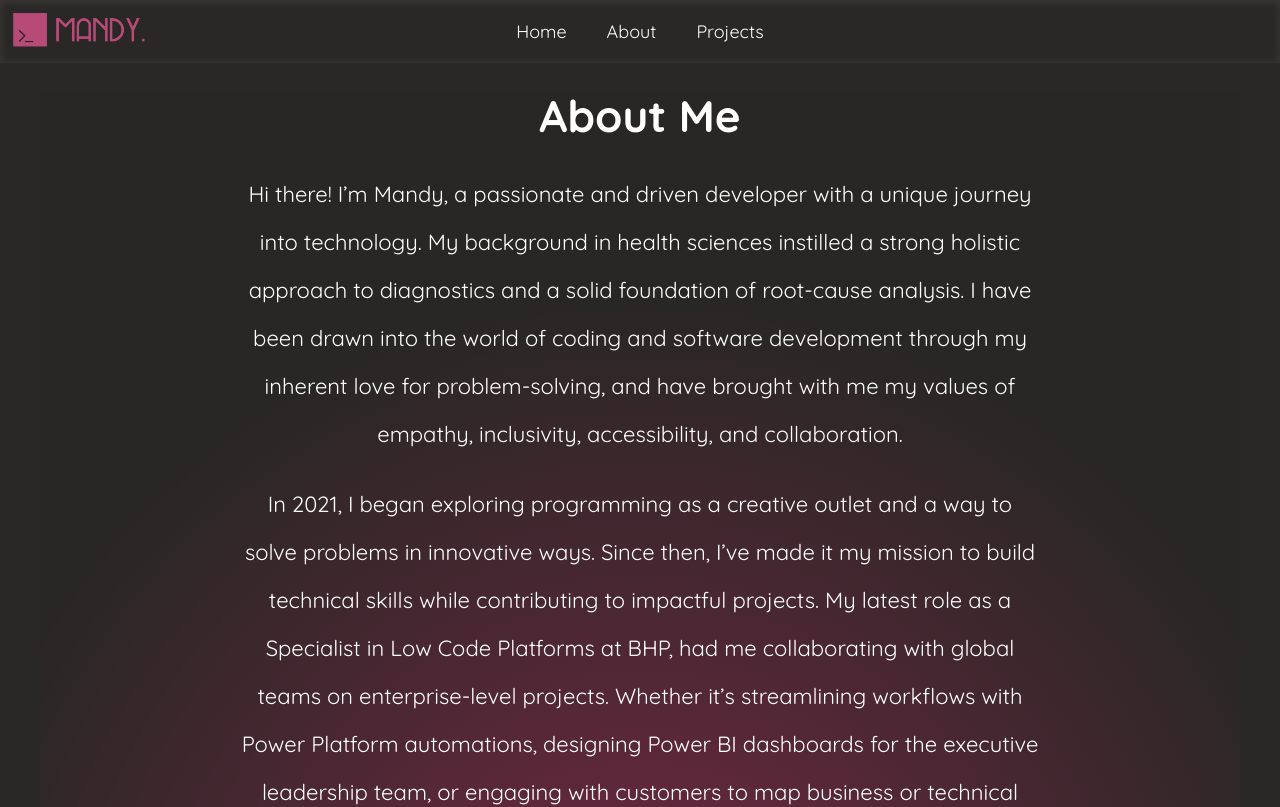
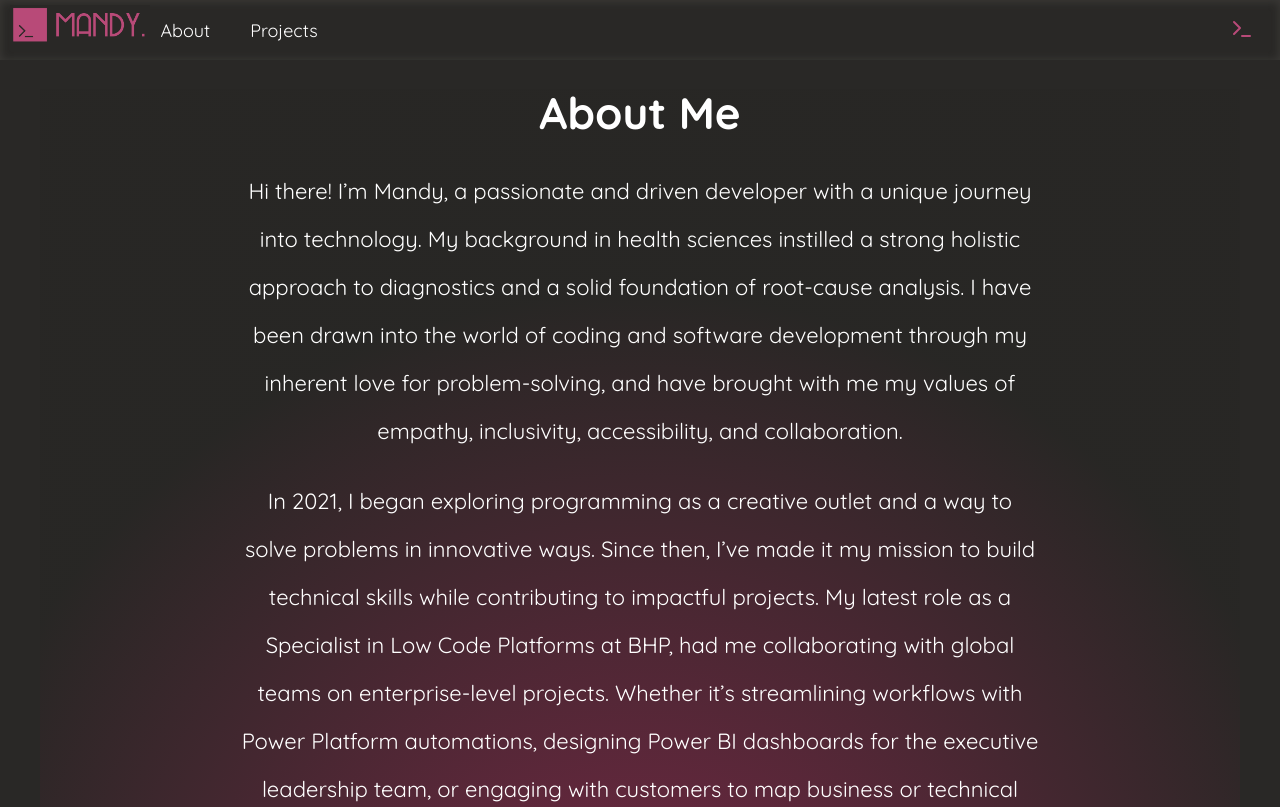
Before and after one commit to mandydc10/react-portfolio, a React (Vite) app: page /about-me in a window 1280 px wide. Shown: the top 807 px of the page. Built offline with nearby package versions, Linux system fonts and the light colour scheme; a web font is replaced by a local one.

Commit message:
Fix: navbar setup as mobile first, and menu button with click animation successfully implemented

```diff
--- a/src/animations.jsx
+++ b/src/animations.jsx
@@ -93,3 +93,30 @@ export const svgVariantsFade = {
         }
     }
 }
+
+export const svgVariantsMenuOpen = {
+    initial: { rotate: 0 },
+    animate: {
+        rotate: [0, 90],
+        transition: {
+            times: [0, 1],
+            duration: 0.7,
+            type: "keyframes",
+            ease: "easeInOut",
+        }
+    }
+}
+
+export const svgVariantsUnderscoreRotate = {
+    initial: { rotate: 0, y: 0 },
+    animate: {
+        rotate: [0, -45],
+        y: [0, -8],
+        transition: {
+            times: [0, 1],
+            duration: 0.7,
+            type: "keyframes",
+            ease: "easeInOut",
+        }
+    }
+}
--- a/src/components/NavBar.css
+++ b/src/components/NavBar.css
@@ -1,35 +1,83 @@
+/* Small devices (portrait tablets and large phones, 600px and up) */
+/* @media only screen and (min-width: 600px) {...} */
+/* * {
+    border: 1px solid red;
+} */
+
 .header {
-    background-color: var(--secondary_dark);
-    color: var(--secondary_light);
-    font-family: var(--primary_font);
-    font-weight: 400;
-    font-size: 18px;
     display: flex;
     position: sticky;
     top: 0;
+    z-index: 1;
+    justify-content: space-between;
+    align-items: center;
+    background-color: var(--secondary_dark);
+    padding: 10px;
     box-shadow: 0px 1px 8px 1px RGB(128, 127, 121, 0.2) inset;
+    /* border: 1px solid red; */
+}
+
+.logo {
+    position: absolute;
+    top: 0;
+    left: 0;
+    margin: 5px 10px;
+    height: 80%;
+    /* border: 1px solid red; */
 }
 
 nav {
     display: flex;
-    justify-content: center;
     width: 100%;
+}
+
+.nav-links {
+    display: none;
+    /* border: 1px solid red; */
+}
+
+.menu-icon {
+    display: block;
+    align-self: right;
+}
+
+/* .menu-icon polyline:hover {
+    variants:
+} */
+
+@media only screen and (min-width: 768px) {
+    /* For desktop: */
+
+    /* Large devices (laptops/desktops, 992px and up) */
+    /* @media only screen and (min-width: 992px) {...} */
+
+    /* Extra large devices (large laptops and desktops, 1200px and up) */
+    /* @media only screen and (min-width: 1200px) {...} */
+
+
+
+    .header {
+        color: var(--secondary_light);
+        font-family: var(--primary_font);
+        font-weight: 400;
+        font-size: 18px;
+    }
+
+    .logo {
+        height: 40px;
+    }
+
+    nav {
+        justify-content: center;
+    }
+
+    .nav-links {
+        display: block;
+        /* border: 1px solid red; */
+    }
+
+    .menu-icon {
+        display: none;
+    }
 
 }
-
-.logo {
-    position: absolute;
-    height: 40px;
-    top: 10px;
-    left: 10px;
-}
-
-/* nav a {
-    padding: 20px;
-    text-decoration: none;
-    color: var(--white);
-}
-
-nav a:active {
-    color: var(--primary_light);
-} */
--- a/src/components/NavBar.jsx
+++ b/src/components/NavBar.jsx
@@ -1,18 +1,45 @@
-import { Link, NavLink, Outlet } from "react-router-dom";
-import "./NavBar.css";
+import { useState } from "react";
+import { NavLink, Outlet } from "react-router-dom";
+import { useAnimate, motion } from "framer-motion";
+
 import Footer from "../components/Footer.jsx";
+import IconTerminal from "../components/icons/IconTerminal.jsx";
+
 import longLogo from "../assets/images/logo_long.png";
 
-function NavBar() {
+import "./NavBar.css";
+
+function NavBar({ children }) {
+    const [scope, animate] = useAnimate();
+    const [menuOpen, setMenuOpen] = useState(false);
+
+    const menuAnimation = () => {
+        {
+            !menuOpen ? animate("#menu-hat", { rotate: 90 }, { duration: 1 }) && animate("#menu_line", { rotate: -45, y: -8 }, { duration: 1 }) && setMenuOpen(true) : animate("#menu-hat", { rotate: 0 }, { duration: 1 }) && animate("#menu_line", { rotate: 0, y: 0 }, { duration: 1 }) && setMenuOpen(false)
+        }
+    }
+
     return (
         <div className="page">
             <div className="header">
-                <img src={longLogo} className="logo" />
-                <nav>
+                <NavLink to="/">
+                    <img src={longLogo} className="logo" />
+                </NavLink>
+                <nav className="nav-links">
                     <NavLink to="/">Home</NavLink>
                     <NavLink to="/about-me">About</NavLink>
                     <NavLink to="/projects-list">Projects</NavLink>
                 </nav>
+                <button className="menu-btn" onClick={menuAnimation}>
+                    <svg ref={scope}
+                        className="menu_icon"
+                        fill="none" height="24" stroke="white" strokeLinecap="round" strokeLinejoin="round" strokeWidth="2" viewBox="0 0 24 24" width="24" xmlns="http://www.w3.org/2000/svg">
+                        <motion.polyline id="menu-hat" points="4 17 10 11 4 5"
+                        />
+                        <motion.line id="menu_line" x1="12" x2="20" y1="19" y2="19"
+                        />
+                    </svg>
+                </button>
             </div>
             <Outlet />
             <Footer />
--- /dev/null
+++ b/src/components/icons/IconTerminal.jsx
@@ -0,0 +1,23 @@
+import * as React from "react";
+import { keyframes } from "framer-motion";
+import { motion } from "framer-motion";
+import "./Icons.css";
+import { svgVariantsMenuOpen, svgVariantsUnderscoreRotate } from "../../animations.jsx";
+
+const IconTerminal = () => (
+    <svg
+        className="menu_icon"
+        fill="none" height="24" stroke="white" strokeLinecap="round" strokeLinejoin="round" strokeWidth="2" viewBox="0 0 24 24" width="24" xmlns="http://www.w3.org/2000/svg">
+        <motion.polyline id="menu-hat" points="4 17 10 11 4 5"
+            variants={svgVariantsMenuOpen}
+            initial="initial"
+            animate="animate"
+        />
+        <motion.line id="menu_line" x1="12" x2="20" y1="19" y2="19"
+            variants={svgVariantsUnderscoreRotate}
+            initial="initial"
+            animate="animate" />
+    </svg>
+)
+
+export default IconTerminal;
--- a/src/components/icons/Icons.css
+++ b/src/components/icons/Icons.css
@@ -1,3 +1,23 @@
+@keyframes hat-down {
+    from {
+        rotate: 0;
+    }
+
+    to {
+        rotate: 90;
+    }
+}
+
+.menu_icon {
+    stroke: var(--primary_bright);
+    margin-right: 10px;
+}
+
+/* #menu-hat:hover {
+    animation-name: hat-down;
+    animation-duration: 1s;
+} */
+
 .skills_icon {
     margin: 60px;
     scale: 3;
--- a/src/main.css
+++ b/src/main.css
@@ -17,10 +17,16 @@ html,
 body {
     padding: 0;
     margin: 0;
-    width: 100vw;
+    /* width: 100vw; */
     font-family: var(--primary_font);
 }
 
+button {
+    background-color: transparent;
+    border: none;
+}
+
+/* --------- global styling ---------- */
 .btn {
     background-color: var(--primary_bright);
     margin: 15px;
--- a/vite.config.js
+++ b/vite.config.js
@@ -4,5 +4,9 @@ import svgr from 'vite-plugin-svgr';
 
 // https://vite.dev/config/
 export default defineConfig({
-  plugins: [svgr(), react(),],
+  plugins: [svgr({
+    svgrOptions: {
+      ref: true,
+    },
+  }), react(),],
 })
```
Also changed, not shown: src/components/icons/IconPythonSvg.jsx (+1 -1 lines), src/components/icons/IconReactSvg.jsx (+1 -1 lines), src/assets/images/icon_terminal.svg (added).
